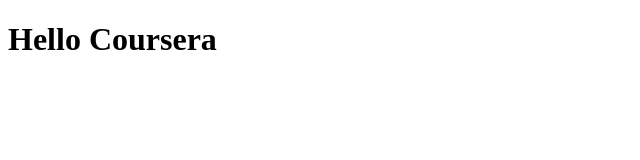
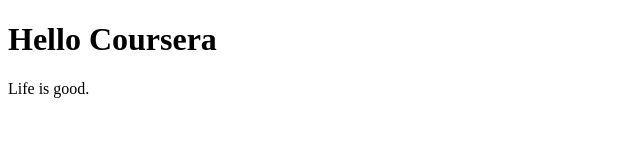
Before and after one commit to drfloyd5/coursera-test, a plain HTML site: page index.html in a window 1280 px wide. Shown: the full height of the page, 0-640 px from the left. Drawn offline with Linux system fonts and the light colour scheme.

Commit message:
New Version of index.

```diff
--- a/index.html
+++ b/index.html
@@ -5,5 +5,6 @@
     </head>
     <body>
         <h1>Hello Coursera</h1>
+        Life is good.
     </body>
 </html>
```
Also changed, not shown: 1 other file.
